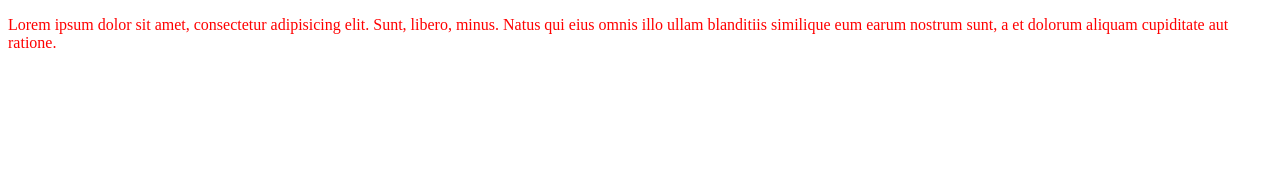
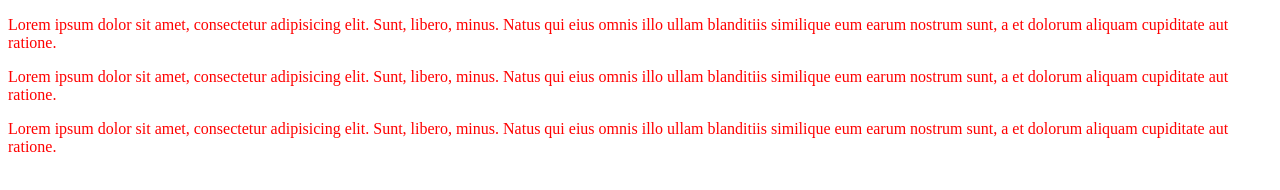
Before and after one commit to CodeAcademyTeam/ilkHtml, a plain HTML site: page index.html in a window 1280 px wide. Drawn offline with Linux system fonts and the light colour scheme.

Commit message:
bezi p taglari elave edildi..

```diff
--- a/index.html
+++ b/index.html
@@ -6,5 +6,7 @@
 </head>
 <body>
 <p>Lorem ipsum dolor sit amet, consectetur adipisicing elit. Sunt, libero, minus. Natus qui eius omnis illo ullam blanditiis similique eum earum nostrum sunt, a et dolorum aliquam cupiditate aut ratione.</p>
+<p>Lorem ipsum dolor sit amet, consectetur adipisicing elit. Sunt, libero, minus. Natus qui eius omnis illo ullam blanditiis similique eum earum nostrum sunt, a et dolorum aliquam cupiditate aut ratione.</p>
+<p>Lorem ipsum dolor sit amet, consectetur adipisicing elit. Sunt, libero, minus. Natus qui eius omnis illo ullam blanditiis similique eum earum nostrum sunt, a et dolorum aliquam cupiditate aut ratione.</p>
 </body>
 </html>
```
